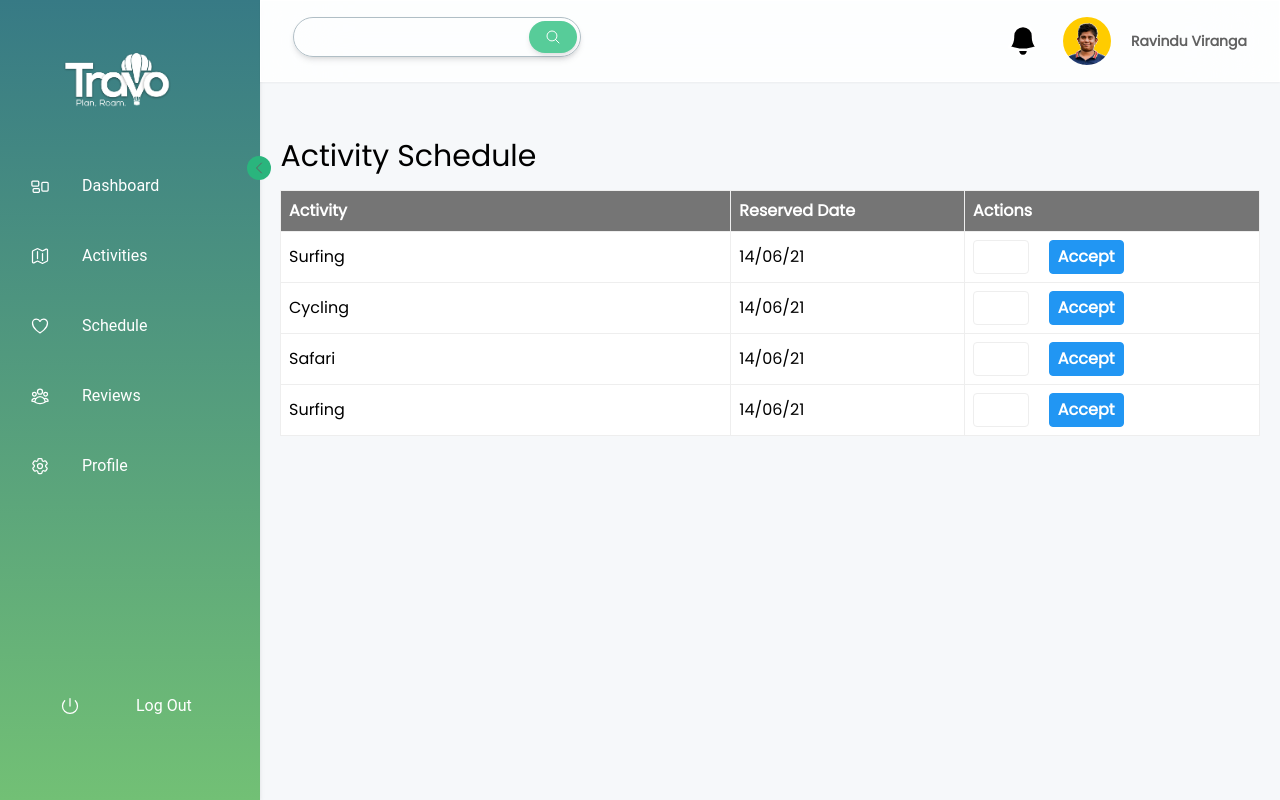
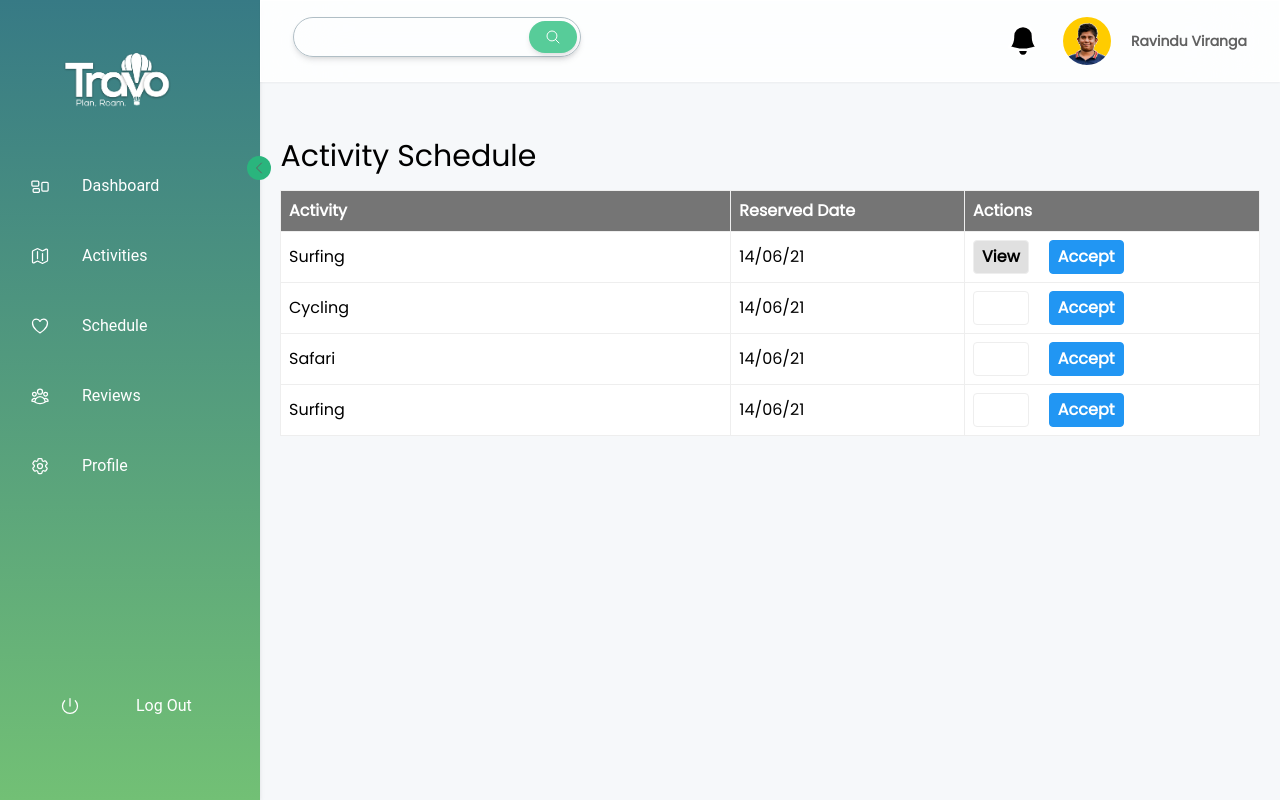
Before and after one commit to RaveFX/travo-tms, a React (Vite) app in the folder Client/: page /schedule in a window 1280 px wide. Built offline with nearby package versions, Linux system fonts and the light colour scheme.

Commit message:
Update table

```diff
--- a/Client/src/components/activity_agent/table.jsx
+++ b/Client/src/components/activity_agent/table.jsx
@@ -33,7 +33,7 @@ const Table = () => {
           <td class="p-2 md:border md:border-grey-500 text-left block md:table-cell">
             <span class="inline-block w-1/3 md:hidden font-bold">Actions</span>
             <Link to="./details">
-              <button class="bg-green-500 hover:bg-green-700 text-white font-bold py-1 px-2 border border-green-500 rounded mr-5">
+              <button class="bg-gray-300 hover:bg-green-700 font-bold py-1 px-2 border border-green-500 rounded mr-5">
                 View
               </button>
             </Link>
```
